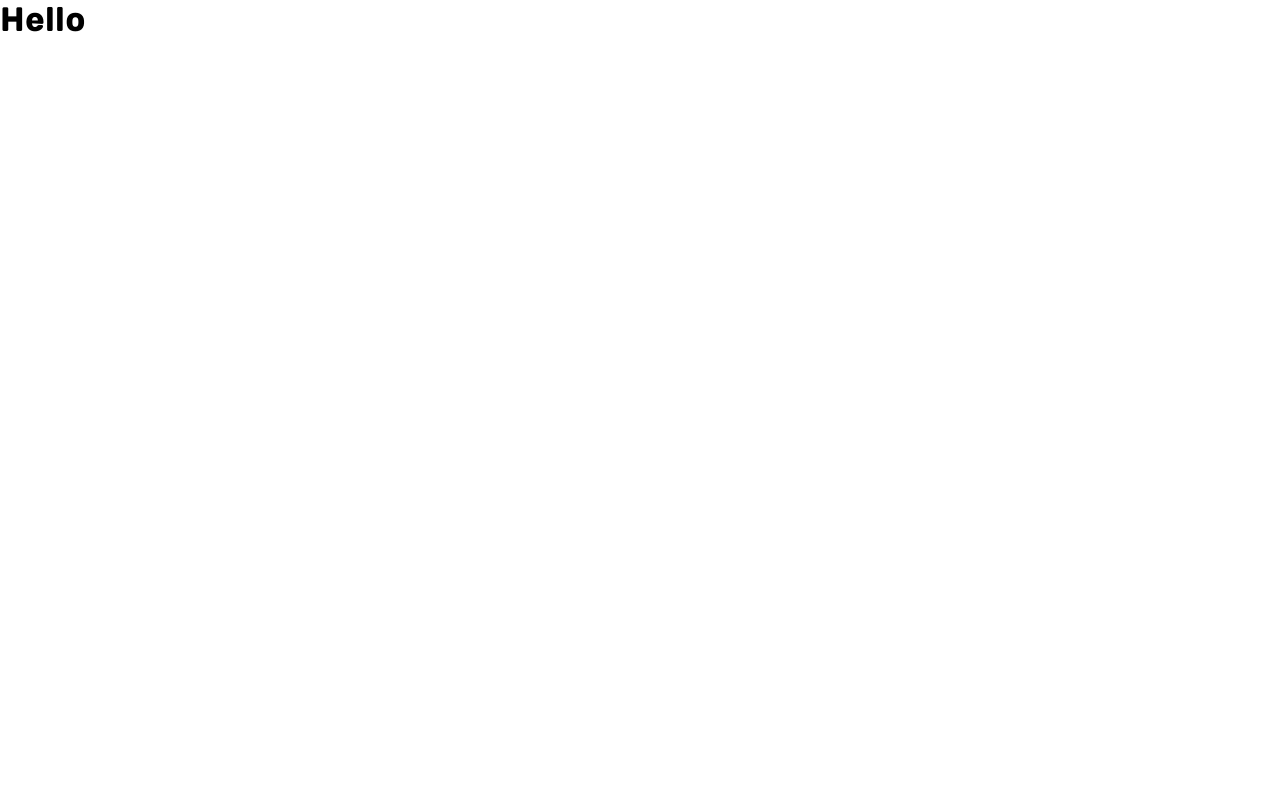
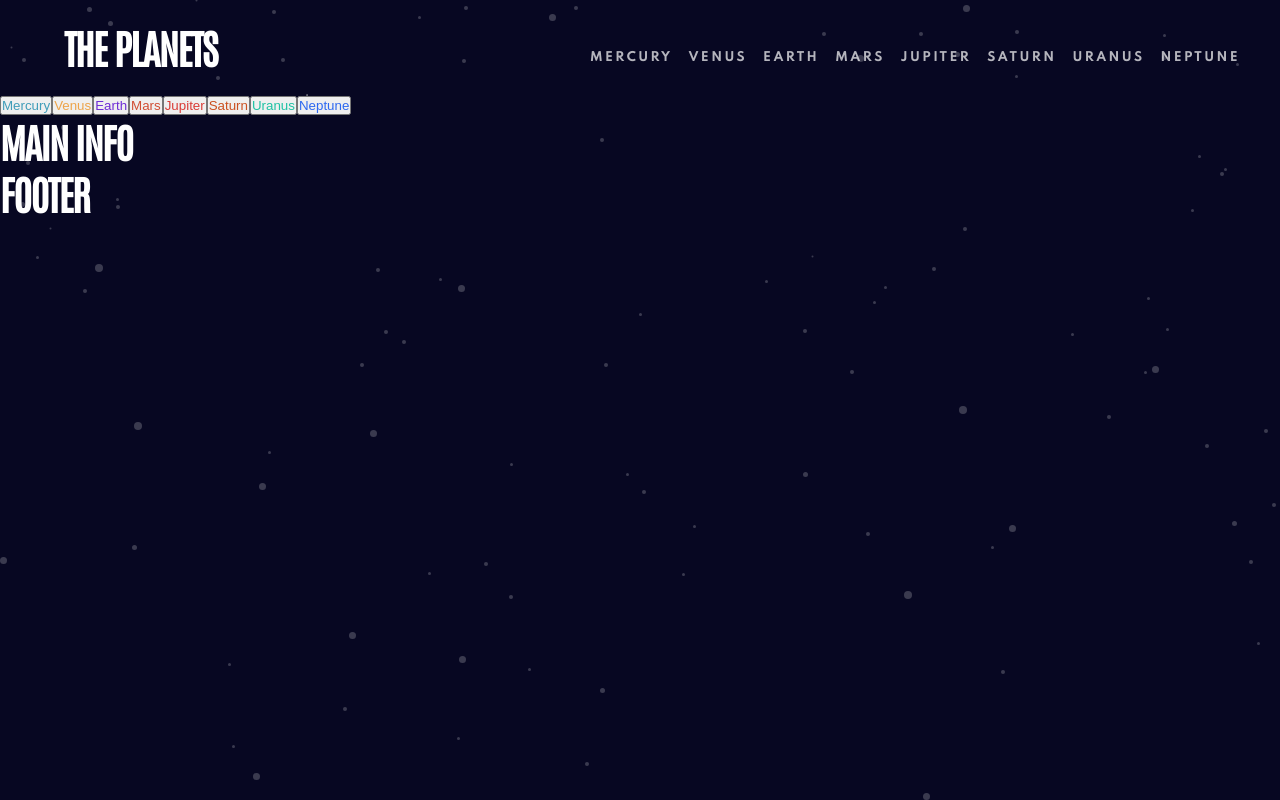
Before and after one commit to SvetlanaStoycheva/planets-facts-FM-react-app, a React (Create React App) app: page / in a window 1280 px wide. Built offline with nearby package versions, Linux system fonts and the light colour scheme.

Commit message:
navbar completed

```diff
--- a/src/App.js
+++ b/src/App.js
@@ -1,7 +1,16 @@
-import React from 'react';
+import React, { useEffect } from 'react';
+import Navbar from './components/Navbar';
+import MainInfo from './components/MainInfo';
+import Footer from './components/Footer';
 
 function App() {
-  return <h2>hello</h2>;
+  return (
+    <>
+      <Navbar />
+      <MainInfo />
+      <Footer />
+    </>
+  );
 }
 
 export default App;
--- /dev/null
+++ b/src/components/Footer.js
@@ -0,0 +1,7 @@
+import React from 'react';
+
+const Footer = () => {
+  return <h2>footer</h2>;
+};
+
+export default Footer;
--- /dev/null
+++ b/src/components/MainInfo.js
@@ -0,0 +1,7 @@
+import React from 'react';
+
+const MainInfo = () => {
+  return <h2>main info</h2>;
+};
+
+export default MainInfo;
--- /dev/null
+++ b/src/components/Navbar.js
@@ -0,0 +1,64 @@
+import React from 'react';
+import { useGlobalContext } from '../context';
+import { FaBars } from 'react-icons/fa';
+
+const Navbar = () => {
+  const {
+    planets_names,
+    toggleSidebar,
+    displayPlanet,
+    isSidebarOpen,
+  } = useGlobalContext();
+
+  return (
+    <>
+      <nav className='nav-container'>
+        <div className='nav-header'>
+          <h2>the planets</h2>
+          <button
+            type='button'
+            className={`${
+              isSidebarOpen ? 'nav-toggle-unactive' : 'nav-toggle'
+            }`}
+            onClick={toggleSidebar}
+          >
+            <FaBars />
+          </button>
+        </div>
+        <div className='nav-links'>
+          {planets_names.map((item, index) => {
+            return (
+              <button
+                key={index}
+                className={`nav-link ${item}`}
+                onClick={displayPlanet}
+              >
+                {item}
+              </button>
+            );
+          })}
+        </div>
+        <hr className='line' />
+      </nav>
+      <aside
+        className={`${isSidebarOpen ? 'sidebar, show-sidebar' : 'sidebar'}`}
+      >
+        <div className='sidebar-links'>
+          {planets_names.map((item, index) => {
+            return (
+              <button
+                key={index}
+                className={`sidebar-link ${item}`}
+                onClick={displayPlanet}
+              >
+                {item}
+              </button>
+            );
+          })}
+        </div>
+      </aside>
+    </>
+  );
+};
+
+export default Navbar;
--- a/src/context.js
+++ b/src/context.js
@@ -1,16 +1,34 @@
 import React, { useContext, useEffect, useReducer } from 'react';
+import { dataJson } from './data';
 
 import reducer from './reducer';
 
-const initialState = {};
+const initialState = {
+  planets_names: [],
+  active_planet: {},
+  isSidebarOpen: false,
+};
 
 const AppContext = React.createContext();
 
 const AppProvider = ({ children }) => {
   const [state, dispatch] = useReducer(reducer, initialState);
+  // console.log(dataJson);
 
+  const getPlanetsNames = () => {
+    dispatch({ type: 'GET_PLANETS_NAMES', payload: dataJson });
+  };
+
+  useEffect(() => {
+    getPlanetsNames();
+  }, []);
+
+  const toggleSidebar = () => {};
+  const displayPlanet = () => {};
   return (
-    <AppContext.Provider value={{ ...state }}>{children}</AppContext.Provider>
+    <AppContext.Provider value={{ ...state, toggleSidebar, displayPlanet }}>
+      {children}
+    </AppContext.Provider>
   );
 };
 // make sure use
--- a/src/data.json
+++ b/src/data.js
@@ -1,4 +1,4 @@
-[
+export const dataJson = [
   {
     "name": "Mercury",
     "overview": {
--- a/src/index.css
+++ b/src/index.css
@@ -3,7 +3,7 @@
 Fonts
 ===============
 */
-@import url('https://fonts.googleapis.com/css2?family=Rubik:wght@400;500&display=swap');
+@import url('https://fonts.googleapis.com/css2?family=Antonio:wght@500&family=Spartan:wght@400;700&display=swap');
 
 /*
 ===============
@@ -13,13 +13,21 @@ Variables
 
 :root {
   /* primary/main color */
-  --clr-primary-soft-blue: hsl(231, 69%, 60%);
-  --clr-primary-soft-red: hsl(0, 94%, 66%);
-  --clr-primary-grayish-blue: hsl(229, 8%, 60%);
-  --clr-primary-dark-grayish-blue: hsl(231, 5%, 29%);
-  --clr-primary-very-dark-blue: hsl(229, 31%, 21%);
+  --clr-primary-white: hsl(0, 0%, 100%);
+  --clr-primary-very-dark-grey: hsl(240, 67%, 8%);
+  --clr-primary-dark-grey: hsl(240, 17%, 26%);
+  --clr-primary-grey: hsl(240, 6%, 54%);
+  --clr-primary-light-blue-mercury: hsl(194, 48%, 49%);
+  --clr-primary-yellow-venus: hsl(33, 82%, 61%);
+  --clr-primary-magenta-earth: hsl(263, 67%, 51%);
+  --clr-primary-brick-mars: hsl(10, 63%, 51%);
+  --clr-primary-red-jupiter: hsl(2, 68%, 53%);
+  --clr-primary-brown-saturn: hsl(17, 73%, 46%);
+  --clr-primary-green-uranus: hsl(169, 73%, 44%);
+  --clr-primary-blue-neptune: hsl(222, 87%, 56%);
 
-  --ff-primary: 'Rubik', sans-serif;
+  --ff-primary: 'Spartan', sans-serif;
+  --ff-secondary: 'Antonio', sans-serif;
   --transition: all 0.3s linear;
   --spacing: 0.1rem;
   --radius: 0.25rem;
@@ -44,8 +52,10 @@ Global Styles
   box-sizing: border-box;
 }
 body {
-  font-family: var(--ff-primary);
-  font-size: var(--fs-size-sm);
+  background: var(--clr-primary-very-dark-grey);
+  background-image: url('./assets/background-stars.svg');
+  color: var(--clr-primary-white);
+  font: var(--ff-primary);
   transition: var(--transition);
   margin: 0 auto;
   height: 100vh;
@@ -55,6 +65,7 @@ body {
   width: 100%;
 }
 .main {
+  background: url('./assets/background-stars.svg');
   display: grid;
   place-items: center;
   margin: 0 auto;
@@ -69,24 +80,41 @@ h1,
 h2,
 h3,
 h4 {
-  letter-spacing: var(--spacing);
-  text-transform: capitalize;
-  line-height: 1.25;
-  margin-bottom: 0.75rem;
+  /* letter-spacing: var(--spacing); */
+  text-transform: uppercase;
+  /* line-height: 1.25;
+  margin-bottom: 0.75rem; */
 }
 h1 {
-  font-size: 3rem;
+  font-size: 80px;
+  font-family: var(--ff-secondary);
+  line-height: 103px;
 }
 h2 {
-  font-size: 2rem;
+  font-size: 40px;
+  font-family: var(--ff-secondary);
+  line-height: 52px;
+  letter-spacing: -1.5px;
 }
 h3 {
-  font-size: 1.5rem;
+  font-size: 12px;
+  font-family: var(--ff-primary);
+  line-height: 25px;
+  letter-spacing: 0.07rem;
+  font-weight: 700;
+  text-transform: uppercase;
 }
 h4 {
-  font-size: 0.875rem;
+  font-size: 11px;
+  font-family: var(--ff-primary);
+  line-height: 25px;
+  font-weight: 700;
+  letter-spacing: 1;
 }
 p {
+  font-size: 14px;
+  font-family: var(--ff-primary);
+  line-height: 25px;
   margin-bottom: 1.25rem;
 }
 .btn {
@@ -106,6 +134,34 @@ p {
   margin: 0 auto;
   max-width: 1170px;
 }
+.line {
+  opacity: 40%;
+  margin: 0 auto;
+}
+.Mercury {
+  color: var(--clr-primary-light-blue-mercury);
+}
+.Venus {
+  color: var(--clr-primary-yellow-venus);
+}
+.Earth {
+  color: var(--clr-primary-magenta-earth);
+}
+.Mars {
+  color: var(--clr-primary-brick-mars);
+}
+.Jupiter {
+  color: var(--clr-primary-red-jupiter);
+}
+.Saturn {
+  color: var(--clr-primary-brown-saturn);
+}
+.Uranus {
+  color: var(--clr-primary-green-uranus);
+}
+.Neptune {
+  color: var(--clr-primary-blue-neptune);
+}
 @media screen and (min-width: 900px) {
   .section-center {
     width: 95vw;
@@ -114,8 +170,126 @@ p {
     padding: 1.2rem 1.5rem;
   }
 }
+@media screen and (min-width: 575px) {
+}
+@media screen and (min-width: 768px) {
+}
 /*
 ===============
 Styles
 ===============
 */
+/*
+===============
+Navbar
+===============
+*/
+.nav-links {
+  display: none;
+}
+.nav-toggle {
+  background: transparent;
+  border: transparent;
+  color: var(--clr-primary-white);
+  font-size: 2rem;
+  cursor: pointer;
+  transition: var(--transition);
+}
+.nav-toggle:hover {
+  opacity: 50%;
+}
+.nav-toggle-unactive {
+  opacity: 50%;
+}
+.nav-toggle-unactive:hover {
+  opacity: 100%;
+}
+.nav-header {
+  padding: 1.5rem;
+  padding-bottom: 1rem;
+  display: flex;
+  align-content: center;
+  justify-content: space-between;
+}
+.nav-header h2 {
+  line-height: 30px;
+}
+@media screen and (min-width: 575px) {
+  .nav-toggle,
+  .nav-toggle-unactive {
+    display: none;
+  }
+  .nav-links {
+    display: inline-block;
+  }
+  .nav-link {
+    color: var(--clr-primary-white);
+    background: transparent;
+    border: transparent;
+    margin-left: 0.5rem;
+    margin-right: 0.5rem;
+    font-size: 11px;
+    font-family: var(--ff-primary);
+    line-height: 25px;
+    letter-spacing: 0.07rem;
+    text-transform: uppercase;
+    opacity: 70%;
+    transition: var(--transition);
+    cursor: pointer;
+  }
+  .nav-link:hover {
+    opacity: 100%;
+  }
+  .nav-container {
+    display: grid;
+    justify-content: center;
+  }
+  .nav-header {
+    justify-content: center;
+    padding: 2rem;
+  }
+}
+@media screen and (min-width: 768px) {
+  .nav-header {
+    justify-content: space-between;
+  }
+  .nav-container {
+    grid-template-columns: 1fr auto;
+    align-items: center;
+    padding: 0 2rem;
+  }
+  .nav-header h2 {
+    line-height: 30px;
+  }
+  .nav-link {
+    font-size: 12px;
+    font-weight: 700;
+    letter-spacing: 0.15rem;
+    border-top: 4px solid transparent;
+    padding-top: 1rem;
+  }
+  .Mercury:hover {
+    border-top: 4px solid var(--clr-primary-light-blue-mercury);
+  }
+  .Venus:hover {
+    border-top: 4px solid var(--clr-primary-yellow-venus);
+  }
+  .Earth:hover {
+    border-top: 4px solid var(--clr-primary-magenta-earth);
+  }
+  .Mars:hover {
+    border-top: 4px solid var(--clr-primary-brick-mars);
+  }
+  .Jupiter:hover {
+    border-top: 4px solid var(--clr-primary-red-jupiter);
+  }
+  .Saturn:hover {
+    border-top: 4px solid var(--clr-primary-brown-saturn);
+  }
+  .Uranus:hover {
+    border-top: 4px solid var(--clr-primary-green-uranus);
+  }
+  .Neptune:hover {
+    border-top: 4px solid var(--clr-primary-blue-neptune);
+  }
+}
--- a/src/reducer.js
+++ b/src/reducer.js
@@ -1,4 +1,8 @@
 const reducer = (state, action) => {
+  if (action.type === 'GET_PLANETS_NAMES') {
+    const planetsNames = action.payload.map((item) => item.name);
+    return { ...state, planets_names: planetsNames };
+  }
   throw new Error(`no matching "${action.type}" action type`);
 };
 export default reducer;
```
Also changed, not shown: 2 other files (tests, documents, lock files or other folders).
